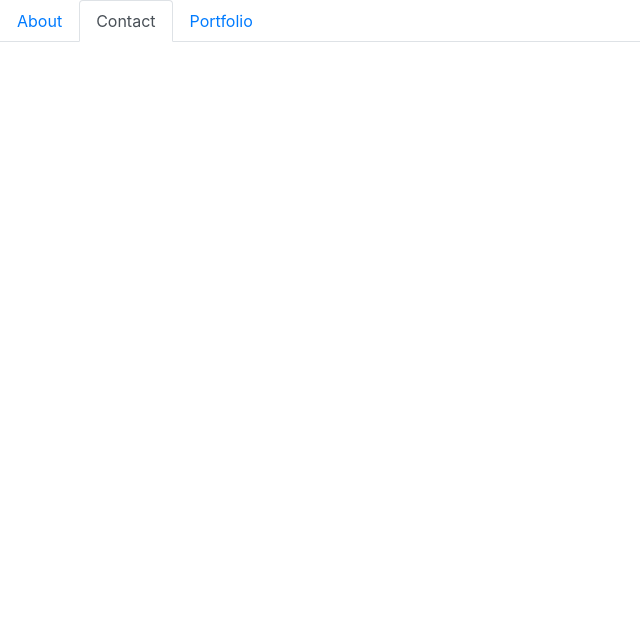
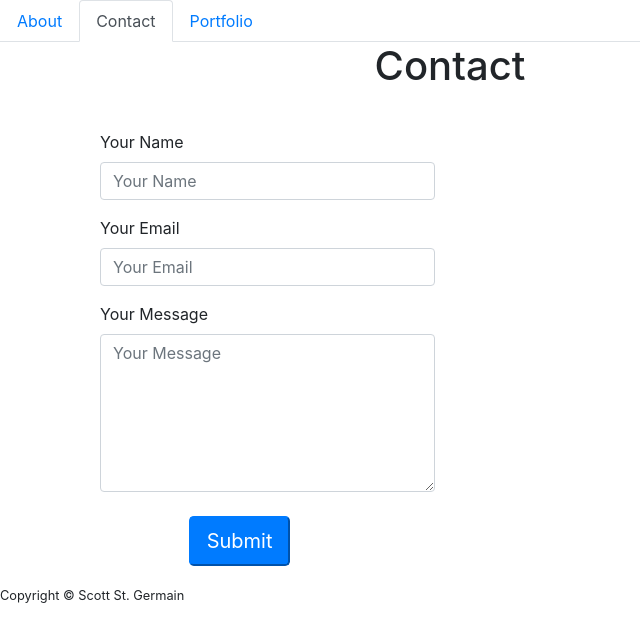
Before and after one commit to Scott7710/Responsive-Portfolio, a plain HTML site: page contact.html in a window 1280 px wide. Shown: the whole page, without its empty margins (0-640 px from the left). Drawn offline with nearby package versions, Linux system fonts and the light colour scheme; files that its build step writes are made by us from their sources.

Commit message:
updated contact.html

```diff
--- a/contact.html
+++ b/contact.html
@@ -6,7 +6,7 @@
     <link rel="stylesheet" href="assets/style.css">
     <link rel="stylesheet" href="https://stackpath.bootstrapcdn.com/bootstrap/4.5.2/css/bootstrap.min.css" integrity="sha384-JcKb8q3iqJ61gNV9KGb8thSsNjpSL0n8PARn9HuZOnIxN0hoP+VmmDGMN5t9UJ0Z" crossorigin="anonymous">
 </head>
-
+<body>
 <header>
   <!--NavBar-->
   <ul class="nav nav-tabs">
@@ -22,13 +22,59 @@
   </ul>
 </header>
 
+<!-- main container for name, email, message-->
+<div class="container-md">
+  <div class="row">
+    <div class="col-lg-8">
+  <form class="form-horizontal" method="post">
+    <fieldset>
+      <legend class="text-center">
+        <h1>Contact</h1>
+      </legend>
+      <br>
 
+      <!-- name -->
+      <div class="form-group">
+        <label class="col-md-8 control-label" for="name">Your Name</label>
+        <div class="col-lg-6">
+          <input id="name" type="text" placeholder="Your Name" class="form-control">
+        </div>
+      </div>
 
+      <!-- email -->
+      <div class="form-group">
+        <label class="col-lg-8 control-label" for="email">Your Email</label>
+        <div class="col-lg-6">
+          <input id="email" type="text" placeholder="Your Email" class="form-control">
+        </div>
+      </div>
 
+      <!-- message -->
+      <div class="form-group">
+        <label class="col-md-8 control-label" for="message">Your Message</label>
+        <div class="col-lg-6">
+          <textarea id="message" type="text" placeholder="Your Message" rows="6" class="form-control"></textarea>
+        <br>
 
+      <!-- submit button part of message form-group -->
 
+        <div class="col-lg-10 text-center">
+          <button type="submit" class="btn-primary btn-lg">Submit</button>
+      </div>
+    </div>
+  </div>
+    </fieldset>
+  </form>
+    </div>
+  </div>
+</div>
 
-
+<!-- footer -->
+<footer id="sticky-footer">
+  <div id="container">
+    <small>Copyright &copy; Scott St. Germain</small>
+  </div>
+</footer>
 
 <!--jquery, javascript, popper-->
 <script src="https://code.jquery.com/jquery-3.5.1.slim.min.js" integrity="sha384-DfXdz2htPH0lsSSs5nCTpuj/zy4C+OGpamoFVy38MVBnE+IbbVYUew+OrCXaRkfj" crossorigin="anonymous"></script>
```
Also changed, not shown: index.html (+1 -1 lines), portfolio.html (+1 -1 lines), assets/style.css (renamed from assets/css/style.css).
